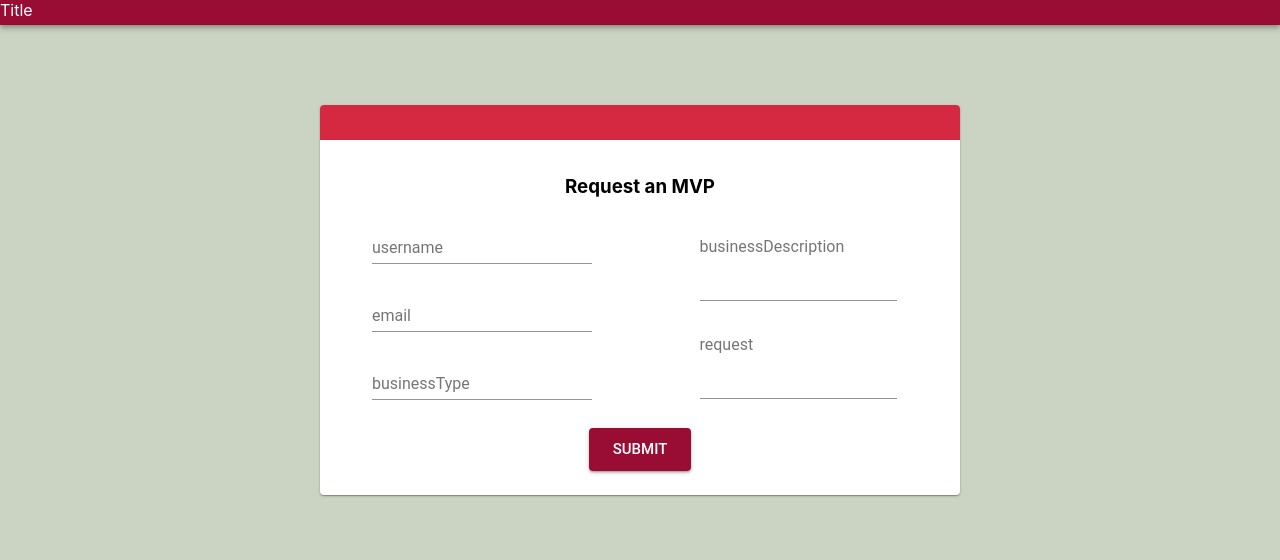
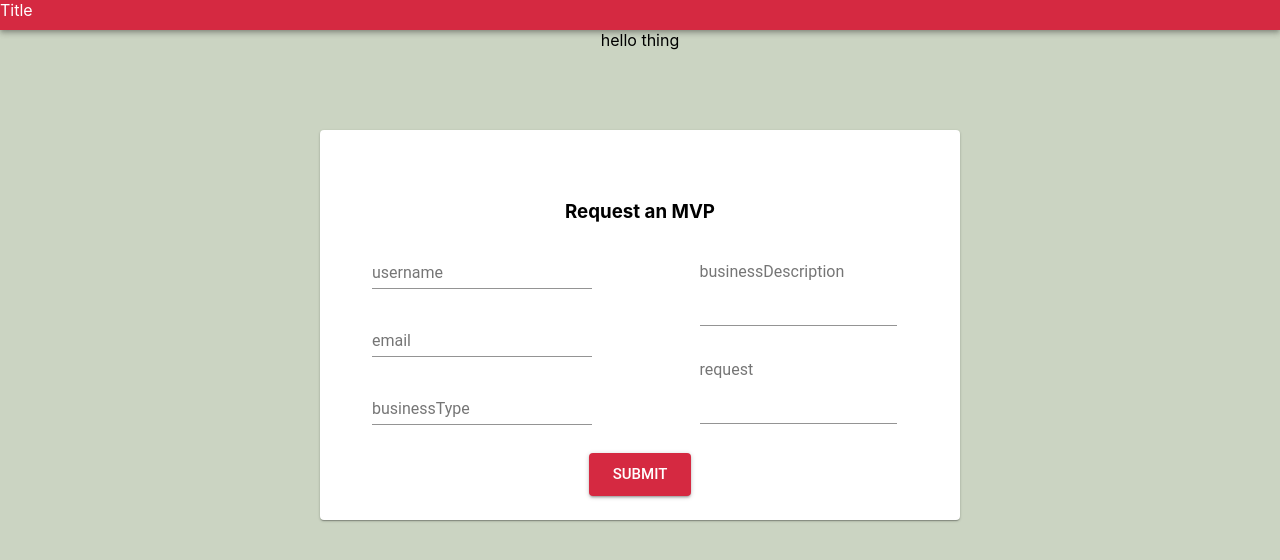
Before and after one commit to cwinnard/charlies-dev-shop, a React (Create React App) app: page /inquiry in a window 1280 px wide. Shown: the top 560 px of the page. Built offline with nearby package versions, Linux system fonts and the light colour scheme.

Commit message:
restructure

```diff
--- a/src/App.css
+++ b/src/App.css
@@ -3,7 +3,7 @@
 }
 
 .header {
-    height: 25px;
+    height: 30px;
     text-align: left;
 }
 
@@ -14,7 +14,6 @@
 }
 
 .formHeader {
-    background-color: #d52941;
     height: 35px;
     width: 100%;
 }
--- a/src/App.js
+++ b/src/App.js
@@ -7,8 +7,8 @@ import { connect } from 'react-redux';
 import { Route, Switch } from 'react-router-dom';
 import './App.css';
 
-import InquiryForm from './components/InquiryForm';
-import ProductCard from './components/ProductCard';
+import InquiryPage from './components/stateful/InquiryPage';
+import ProductPage from './components/stateful/ProductPage';
 
 class App extends Component {
     render() {
@@ -19,8 +19,8 @@ class App extends Component {
                     Title
                 </AppBar>
                 <Switch>
-                    <Route exact path="/" component={ProductCard} />
-                    <Route path="/inquiry" component={InquiryForm} />
+                    <Route exact path="/" component={ProductPage} />
+                    <Route path="/inquiry" component={InquiryPage} />
                 </Switch>
             </div>
         );
--- a/src/components/ProductCard.js
+++ b/src/components/functional/ProductCard.js
@@ -8,7 +8,7 @@ import React from 'react';
 import InquiryLink from './InquiryLink';
 import img from '../images/tennis.jpg';
 
-const imgStyle = { height: '200px', width: '80%', margin: '0 auto' };
+const imgStyle = { height: '200px', width: '90%', margin: '0 auto' };
 
 const ProductCard = () => (
     <div>
--- /dev/null
+++ b/src/components/stateful/InquiryPage.js
@@ -0,0 +1,19 @@
+/* eslint react/jsx-one-expression-per-line: 0 */
+/* eslint react/prefer-stateless-function: 0 */
+
+import React, { Component } from 'react';
+
+import InquiryForm from '../functional/InquiryForm';
+
+class InquiryPage extends Component {
+    render() {
+        return (
+            <div>
+                hello thing
+                <InquiryForm />
+            </div>
+        );
+    }
+}
+
+export default InquiryPage;
--- /dev/null
+++ b/src/components/stateful/ProductPage.js
@@ -0,0 +1,19 @@
+/* eslint react/jsx-one-expression-per-line: 0 */
+/* eslint react/prefer-stateless-function: 0 */
+
+import React, { Component } from 'react';
+
+import ProductCard from '../functional/ProductCard';
+
+class ProductPage extends Component {
+    render() {
+        return (
+            <div>
+                hello thin2
+                <ProductCard />
+            </div>
+        );
+    }
+}
+
+export default ProductPage;
--- a/src/index.js
+++ b/src/index.js
@@ -15,7 +15,7 @@ const theme = createMuiTheme({palette:
     {
       primary: {
         light: '#fff8e8',
-        main: '#990d35',
+        main: '#d52941',
         dark: '#006cb0',
         contrastText: '#ffffff',
       },
```
Also changed, not shown: src/components/functional/InquiryForm.js (renamed from src/components/InquiryForm.js), src/components/functional/InquiryLink.js (renamed from src/components/InquiryLink.js).
